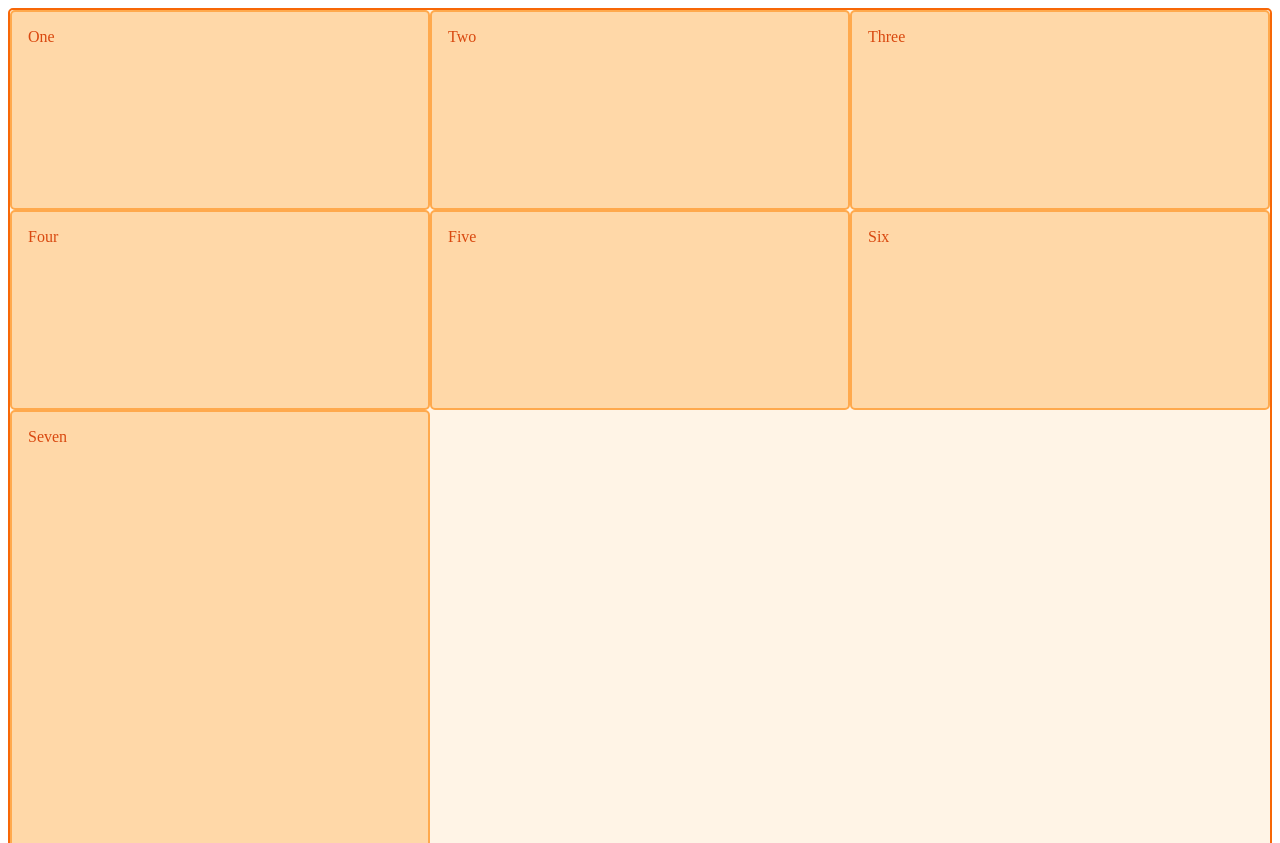
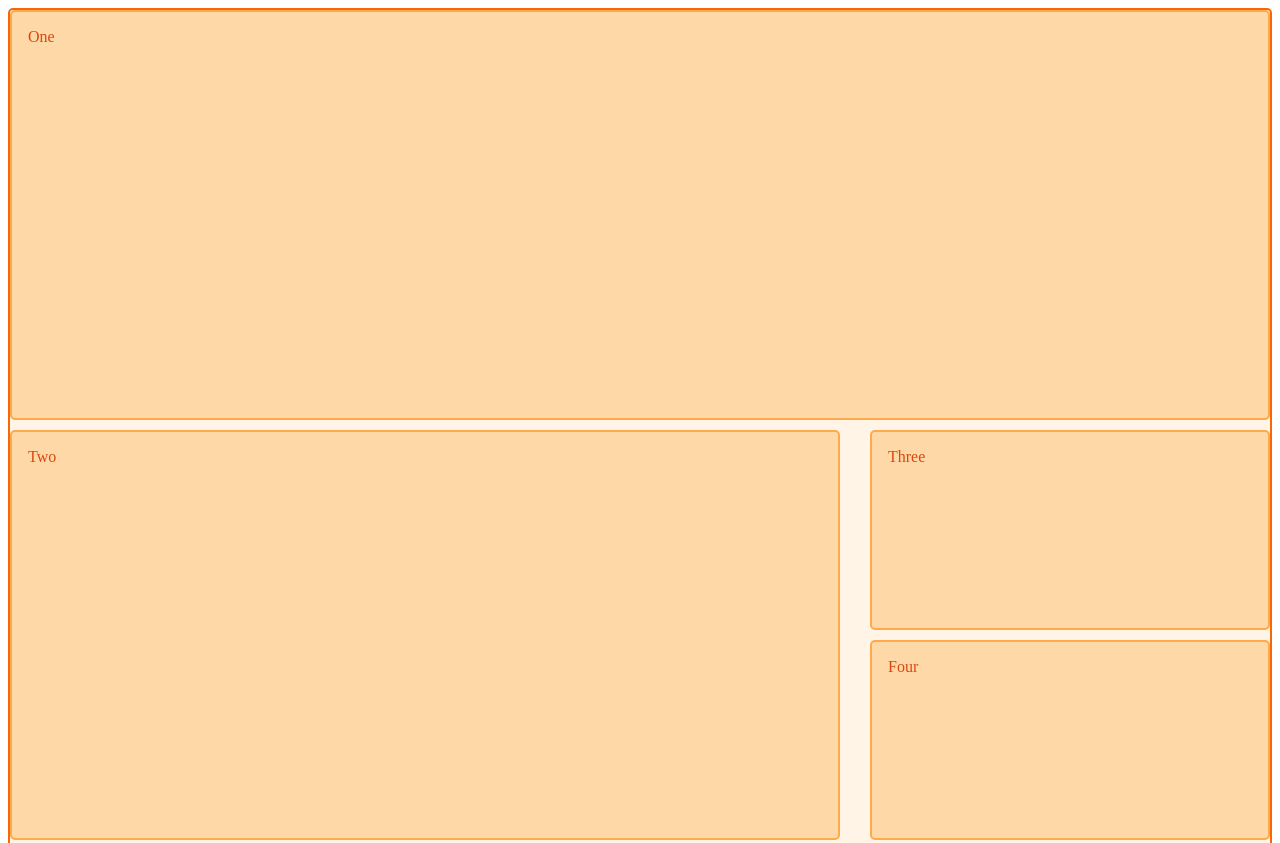
Before and after one commit to codythomaszeitler/html-css-js-learning, a website built with Parcel: page src/test-grid/grid.html in a window 1280 px wide. Shown: the top 843 px of the page. Built offline with nearby package versions, Linux system fonts and the light colour scheme.

Commit message:
fix: more grid playing

```diff
--- a/src/test-grid/grid.css
+++ b/src/test-grid/grid.css
@@ -3,7 +3,7 @@
     grid-template-columns: repeat(3, 1fr);
 
     /* What does grid-template-rows actually mean? */
-    grid-template-rows: repeat(2, 200px);
+    grid-template-rows: repeat(6, 200px);
     grid-auto-rows: 800px;
     grid-auto-columns: 400px;
 }
@@ -16,6 +16,8 @@
     border: 2px solid #f76707;
     border-radius: 5px;
     background-color: #fff4e6;
+    row-gap: 10px;
+    column-gap: 30px;
 }
 
 .wrapper>div {
@@ -25,3 +27,15 @@
     padding: 1em;
     color: #d9480f;
 }
+
+.box1 {
+    grid-column-start: 1;
+    grid-column-end: 4;
+    grid-row-start: 1;
+    grid-row-end: 3;
+}
+
+.box2 {
+    grid-column: 1 / 3;
+    grid-row: 3 / 5;
+}
--- a/src/test-grid/grid.html
+++ b/src/test-grid/grid.html
@@ -10,8 +10,8 @@
 
 <body>
     <div class="wrapper">
-        <div>One</div>
-        <div>Two</div>
+        <div class="box1">One</div>
+        <div class="box2">Two</div>
         <div>Three</div>
         <div>Four</div>
         <div>Five</div>
```
